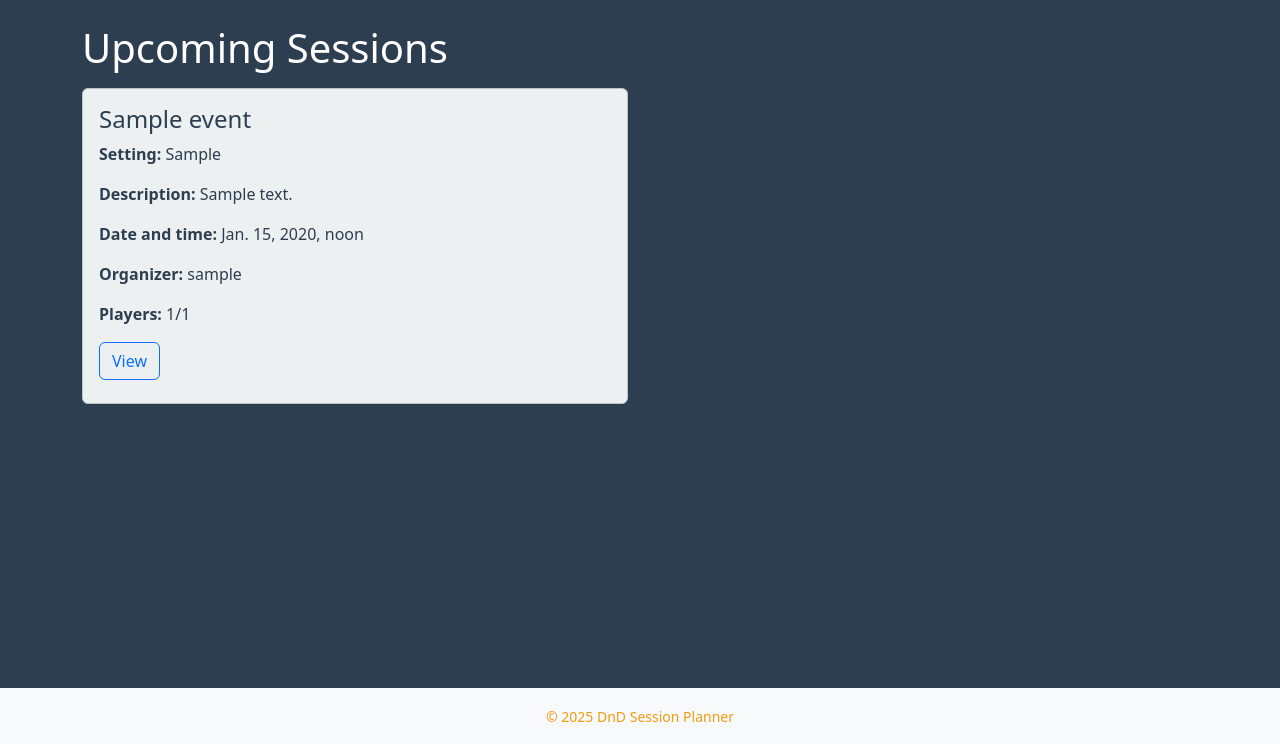
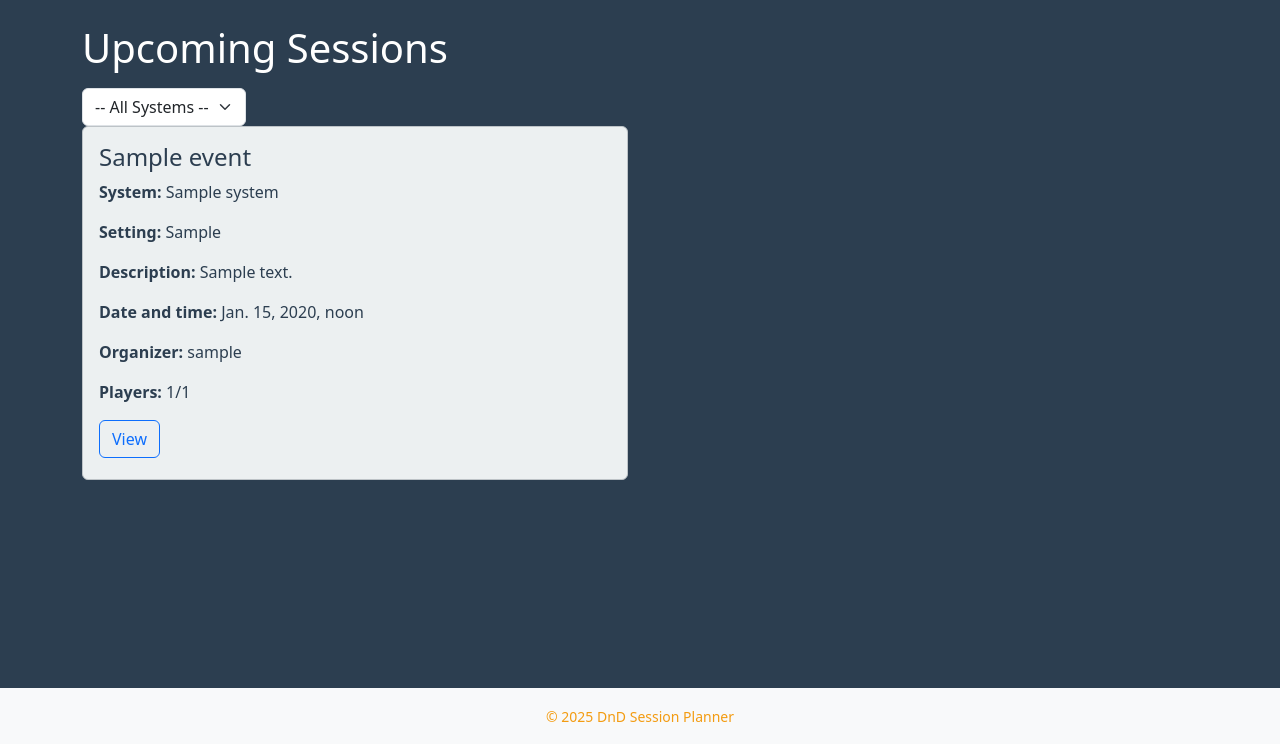
Before and after one commit to 3iM0ViY/dnd-session-planner, a Django app: page / in a window 1280 px wide. Shown: the part 56-800 px from the top of the page. Run offline with Django 5.2, Linux system fonts and the light colour scheme; tables that the repository leaves empty hold one stand-in row (values such as "Sample post").

Commit message:
feat:renddering systems and a filter

```diff
--- a/backend/api/serializers.py
+++ b/backend/api/serializers.py
@@ -4,6 +4,7 @@ from base.models import Event, EventRequest
 class EventSerializer(serializers.ModelSerializer):
     organizer = serializers.ReadOnlyField(source="organizer.username")
     players = serializers.StringRelatedField(many=True, read_only=True)
+    system = serializers.ReadOnlyField(source="system.name")
 
     class Meta:
         model = Event
--- a/backend/base/views.py
+++ b/backend/base/views.py
@@ -2,7 +2,7 @@ from django.shortcuts import render, redirect, get_object_or_404
 from django.contrib.auth import login
 from django.contrib import messages
 from django.utils import timezone
-from .models import Event, EventRequest
+from .models import Event, EventRequest, System
 from .forms import SignUpForm, EventForm
 from django.contrib.auth.decorators import login_required
 
@@ -10,6 +10,11 @@ from django.contrib.auth.decorators import login_required
 
 def home(request):
 	events = Event.objects.all().select_related("organizer").prefetch_related("requests", "players").order_by("-date_start")
+
+	system_id = request.GET.get("system")
+	if system_id:
+		events = events.filter(system_id=system_id)
+
 	data = []
 	for event in events:
 		request_status = None
@@ -30,7 +35,9 @@ def home(request):
 			"request_status": request_status,
 			"pending_count": pending_count,
 		})
-	return render(request, "index.html", {"events": data})
+
+	systems = System.objects.all()
+	return render(request, "index.html", {"events": data, "systems": systems, "selected_system": system_id})
 
 def single(request, event_id):
 	event = Event.objects.get(pk=event_id)
--- a/backend/templates/index.html
+++ b/backend/templates/index.html
@@ -3,11 +3,29 @@
 {% block content %}
 <h1 class="mb-3">Upcoming Sessions</h1>
 
-{% if user.is_authenticated %}
-	<div class="mb-3 text-end">
-		<a href="{% url 'create_event' %}" class="btn btn-success">+ Create Event</a>
-	</div>
-{% endif %}
+<div class="d-flex justify-content-between">
+	<form method="get" class="mb-7">
+		<div class="row">
+			<div>
+				<select name="system" class="form-select" onchange="this.form.submit()">
+					<option value="">-- All Systems --</option>
+					{% for system in systems %}
+						<option value="{{ system.id }}" {% if selected_system == system.id|stringformat:"s" %}selected{% endif %}>
+							{{ system.name }}
+						</option>
+					{% endfor %}
+				</select>
+			</div>
+		</div>
+	</form>
+
+	{% if user.is_authenticated %}
+		<div class="mb-3 text-end">
+			<a href="{% url 'create_event' %}" class="btn btn-success">+ Create Event</a>
+		</div>
+	{% endif %}
+</div>
+
 
 <div class="row">
 	{% for item in events %}
@@ -15,6 +33,13 @@
 			<div class="card mb-4" style="height: 95%;">
 				<div class="card-body">
 					<h4>{{ item.event.title }}</h4>
+					<p><strong>System:</strong>
+						{% if item.event.system %}
+							{{ item.event.system.name }}
+						{% else %}
+							<span class="text-muted">Not specified</span>
+						{% endif %}
+					</p>
 					<p><strong>Setting:</strong> {{ item.event.game_setting }}</p>
 					<p><strong>Description:</strong> {{ item.event.description|truncatewords:50 }}</p>
 					<p><strong>Date and time:</strong> {{ item.event.date_start }}</p>
--- a/backend/templates/single.html
+++ b/backend/templates/single.html
@@ -4,6 +4,7 @@
 	<div class="card p-4 mx-auto" style="max-width: 600px;">
 		<div class="card-body text-center">
 			<h1 class="event-title">{{ data.event.title }}</h1>
+
 			{% if data.event.game_setting %}
 				<p class="event-subtitle">Setting: {{ data.event.game_setting }}</p>
 			{% endif %}
@@ -11,6 +12,11 @@
 			<p class="mt-3">{{ data.event.description }}</p>
 
 			<ul class="list-group list-group-flush text-start mt-3">
+				{% if data.event.system %}
+					<li class="list-group-item"><strong>System:</strong> {{ data.event.system.name }}</li>
+				{% else %}
+					<li class="list-group-item"><strong>System:</strong> Not specified</li>
+				{% endif %}
 				<li class="list-group-item"><strong>Starts:</strong> {{ data.event.date_start }}</li>
 				<li class="list-group-item"><strong>Ends:</strong> {{ data.event.date_end }}</li>
 				<li class="list-group-item"><strong>Location:</strong>
```
